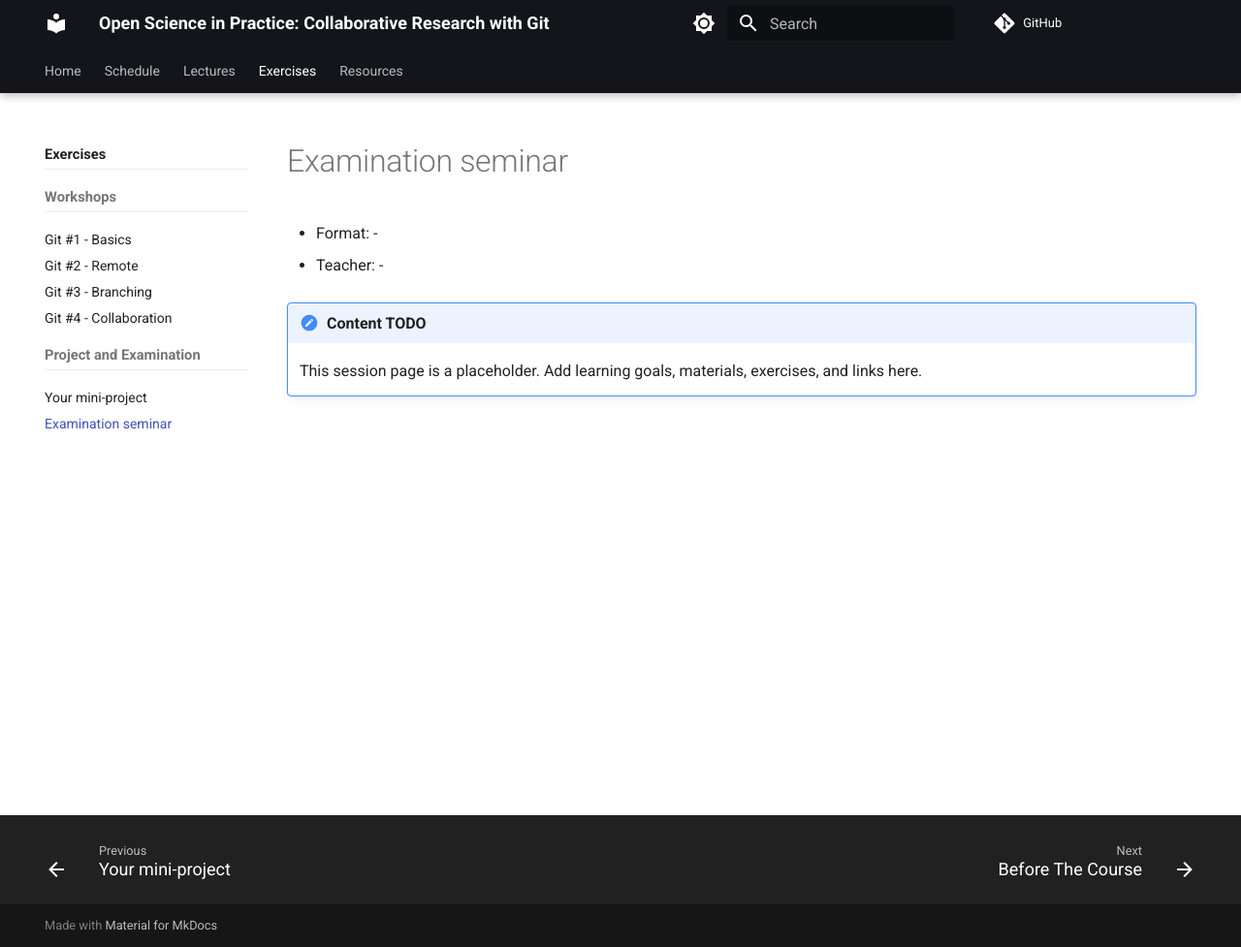
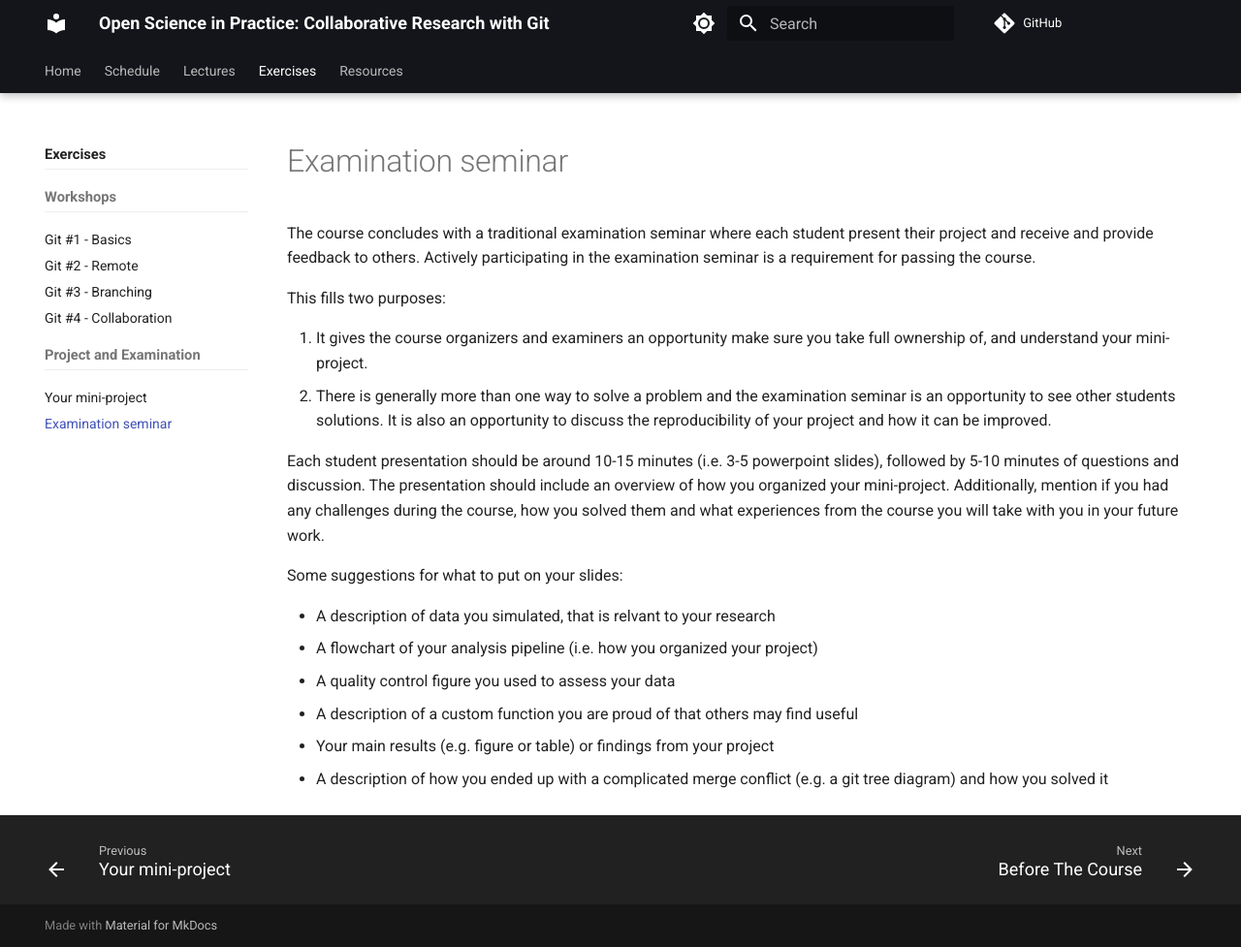
Before and after one commit to k-CIR/course-open-science-in-practice, an MkDocs documentation site: the page built from docs/project/project-examination.md, in a window 1280 px wide and 977 px high. Shown: the whole window at 97% size. Built offline with MkDocs 1.6.1 and Material for MkDocs 9.7.7, drawn with Linux system fonts in a browser that asks for light colours; comment, search, counter and statistics services are not loaded.

Commit message:
Description of project and seminar requirements

```diff
--- a/docs/project/project-examination.md
+++ b/docs/project/project-examination.md
@@ -1,11 +1,17 @@
----
-title: Examination
-author: "Niklas Edvall & Andreas Gerhardsson"
----
+The course concludes with a traditional examination seminar where each student present their project and receive and provide feedback to others. Actively participating in the examination seminar is a requirement for passing the course.
 
-- Format: -
-- Teacher: -
+This fills two purposes:
 
-!!! todo "Content TODO"
-    This session page is a placeholder. Add learning goals,
-    materials, exercises, and links here.
+1. It gives the course organizers and examiners an opportunity make sure you take full ownership of, and understand your mini-project.
+2. There is generally more than one way to solve a problem and the examination seminar is an opportunity to see other students solutions. It is also an opportunity to discuss the reproducibility of your project and how it can be improved.
+
+Each student presentation should be around 10-15 minutes (i.e. 3-5 powerpoint slides), followed by 5-10 minutes of questions and discussion. The presentation should include an overview of how you organized your mini-project. Additionally, mention if you had any challenges during the course, how you solved them and what experiences from the course you will take with you in your future work.
+
+Some suggestions for what to put on your slides:
+
+- A description of data you simulated, that is relvant to your research
+- A flowchart of your analysis pipeline (i.e. how you organized your project)
+- A quality control figure you used to assess your data
+- A description of a custom function you are proud of that others may find useful
+- Your main results (e.g. figure or table) or findings from your project
+- A description of how you ended up with a complicated merge conflict (e.g. a git tree diagram) and how you solved it
```
Also changed, not shown: docs/exercises/index.md (+9 -1 lines), docs/project/project-description.md (+16 -8 lines).
